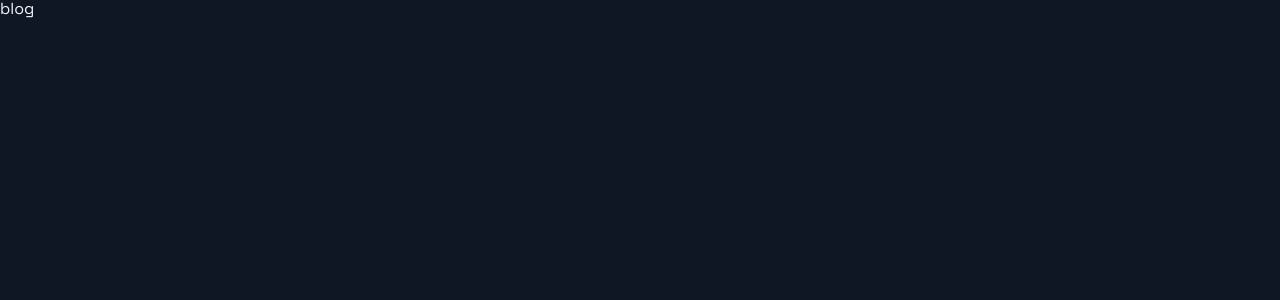
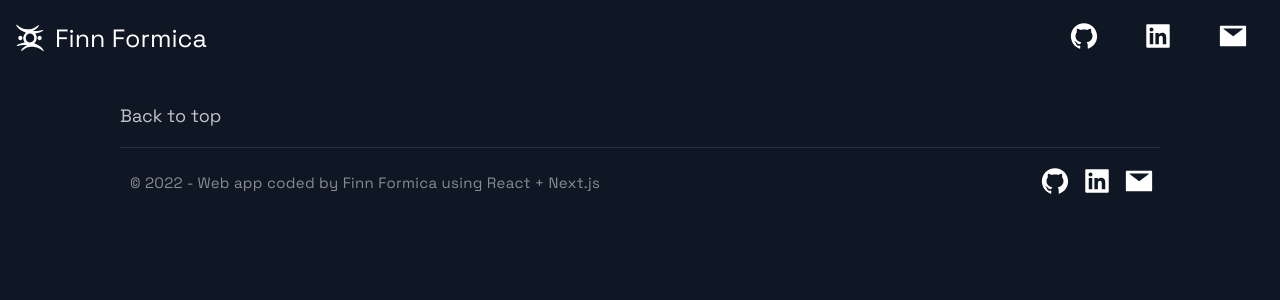
Before and after one commit to finnformica/finnformica22, a Next.js app: page /blog in a window 1280 px wide. Shown: the top 300 px of the page. Built offline with nearby package versions, Linux system fonts and the light colour scheme.

Commit message:
add blog navbar

```diff
--- a/package.json
+++ b/package.json
@@ -8,6 +8,8 @@
     "start": "next start"
   },
   "dependencies": {
+    "gray-matter": "^4.0.3",
+    "marked": "^4.1.1",
     "next": "^12.2.3",
     "react": "17.0.2",
     "react-dom": "17.0.2",
--- /dev/null
+++ b/src/components/BlogHeader/BlogHeader.js
@@ -0,0 +1,53 @@
+import Link from "next/link";
+import React from "react";
+import { AiFillGithub, AiFillMail, AiFillLinkedin } from "react-icons/ai";
+import { GiAbstract065, GiCirclingFish } from "react-icons/gi";
+
+import {
+  Container,
+  Div1,
+  Div2,
+  Div3,
+  NavLink,
+  SocialIcons,
+  Span,
+} from "./BlogHeaderStyles";
+
+const BlogHeader = () => (
+  <Container id="welcome">
+    <Div1>
+      <Link href="/">
+        <a
+          style={{
+            display: "flex",
+            alignItems: "center",
+            color: "white",
+          }}
+        >
+          <GiAbstract065 size="3rem" />
+          <Span
+            style={{ marginLeft: "10px", marginRight: "30px", width: "160px" }}
+          >
+            Finn Formica
+          </Span>
+        </a>
+      </Link>
+    </Div1>
+    <Div3>
+      <SocialIcons target="_blank" href="https://github.com/finnformica">
+        <AiFillGithub size="3rem" />
+      </SocialIcons>
+      <SocialIcons
+        target="_blank"
+        href="https://www.linkedin.com/in/finn-formica-29093a1ab"
+      >
+        <AiFillLinkedin size="3rem" />
+      </SocialIcons>
+      <SocialIcons target="_blank" href="mailto:hello@finnformica.com">
+        <AiFillMail size="3rem" />
+      </SocialIcons>
+    </Div3>
+  </Container>
+);
+
+export default BlogHeader;
--- /dev/null
+++ b/src/components/BlogHeader/BlogHeaderStyles.js
@@ -0,0 +1,131 @@
+import { IoIosArrowDropdown } from "react-icons/io";
+import styled from "styled-components";
+
+export const Container = styled.div`
+  display: grid;
+  grid-template-columns: repeat(5, 1fr);
+  grid-template-rows: 1fr;
+  grid-column-gap: 2rem;
+  padding: 1rem;
+  padding-top: 1.5rem;
+
+  @media ${(props) => props.theme.breakpoints.sm} {
+    display: grid;
+    grid-template-columns: repeat(5, 1fr);
+    grid-template-rows: repeat(2, 60px);
+    grid-column-gap: 0.5rem;
+    grid-row-gap: 0.5rem;
+  }
+`;
+
+export const Span = styled.span`
+  font-size: 2.5rem;
+`;
+
+export const Div1 = styled.div`
+  margin-right: 50px;
+  margin-left: 5px;
+  grid-area: 1 / 1 / 2 / 2;
+  display: flex;
+  flex-direction: row;
+  align-content: center;
+  @media ${(props) => props.theme.breakpoints.sm} {
+    grid-area: 1 / 1 / 2 / 3;
+  }
+`;
+export const Div2 = styled.div`
+  grid-area: 1 / 2 / 2 / 4;
+  display: flex;
+  justify-content: space-around;
+  align-items: center;
+  @media ${(props) => props.theme.breakpoints.sm} {
+    grid-area: 2 / 2 / 3 / 5;
+  }
+`;
+export const Div3 = styled.div`
+  grid-area: 1 / 5 / 2 / 6;
+  display: flex;
+  justify-content: space-around;
+  align-items: center;
+  @media ${(props) => props.theme.breakpoints.sm} {
+    align-items: center;
+    grid-area: 1 / 4 / 2 / 6;
+  }
+`;
+
+// Navigation Links
+export const NavLink = styled.a`
+  font-size: 2rem;
+  line-height: 32px;
+  margin: 0.8rem;
+  color: rgba(255, 255, 255, 0.75);
+  transition: 0.4s ease;
+  &:hover {
+    color: #fff;
+    opacity: 1;
+    cursor: pointer;
+  }
+  @media ${(props) => props.theme.breakpoints.sm} {
+    padding: 2.5rem;
+  }
+`;
+
+/// DropDown Contact
+export const ContactDropDown = styled.button`
+  border: none;
+  display: flex;
+  position: relative;
+  background: none;
+  font-size: 1.7rem;
+
+  line-height: 32px;
+  color: rgba(255, 255, 255, 0.75);
+  cursor: pointer;
+  transition: 0.3s ease;
+
+  &:focus {
+    outline: none;
+  }
+  &:hover {
+    color: #fff;
+  }
+
+  @media ${(props) => props.theme.breakpoints.sm} {
+    padding: 0.4rem 0;
+  }
+  @media ${(props) => props.theme.breakpoints.md} {
+    padding: 0;
+  }
+`;
+
+export const NavProductsIcon = styled(IoIosArrowDropdown)`
+  margin-left: 8px;
+  display: flex;
+  align-self: center;
+  transition: 0.3s ease;
+  opacity: ${({ isOpen }) => (isOpen ? "1" : ".75")};
+  transform: ${({ isOpen }) => (isOpen ? "scaleY(-1)" : "scaleY(1)")};
+
+  &:hover {
+    opacity: 1;
+  }
+
+  @media ${(props) => props.theme.breakpoints.sm} {
+    margin: 2px 0 0 2px;
+    width: 15px;
+  }
+`;
+
+// Social Icons
+
+export const SocialIcons = styled.a`
+  transition: 0.3s ease;
+  color: white;
+  border-radius: 200px;
+  padding: 6px;
+  &:hover {
+    background-color: #212d45;
+    transform: scale(1.2);
+    cursor: pointer;
+  }
+`;
--- /dev/null
+++ b/src/layout/BlogLayout.js
@@ -0,0 +1,15 @@
+import React from "react";
+
+import Footer from "../components/Footer/Footer";
+import BlogHeader from "../components/BlogHeader/BlogHeader";
+import { Container } from "./LayoutStyles";
+
+export const BlogLayout = ({ children }) => {
+  return (
+    <Container>
+      <BlogHeader />
+      <main>{children}</main>
+      <Footer />
+    </Container>
+  );
+};
--- a/src/pages/blog.js
+++ /dev/null
@@ -1,10 +0,0 @@
-import React from "react";
-
-// create personal blog here
-// https://youtu.be/MrjeefD8sac
-
-const blog = () => {
-  return <div>blog</div>;
-};
-
-export default blog;
--- /dev/null
+++ b/src/pages/blog/index.js
@@ -0,0 +1,12 @@
+import React from "react";
+import { BlogLayout } from "../../layout/BlogLayout";
+// import { Layout } from "../../layout/Layout";
+
+// create personal blog here:
+// https://youtu.be/MrjeefD8sac
+
+const Blog = () => {
+  return <BlogLayout></BlogLayout>;
+};
+
+export default Blog;
```
Also changed, not shown: 1 other file (tests, documents, lock files or other folders).
